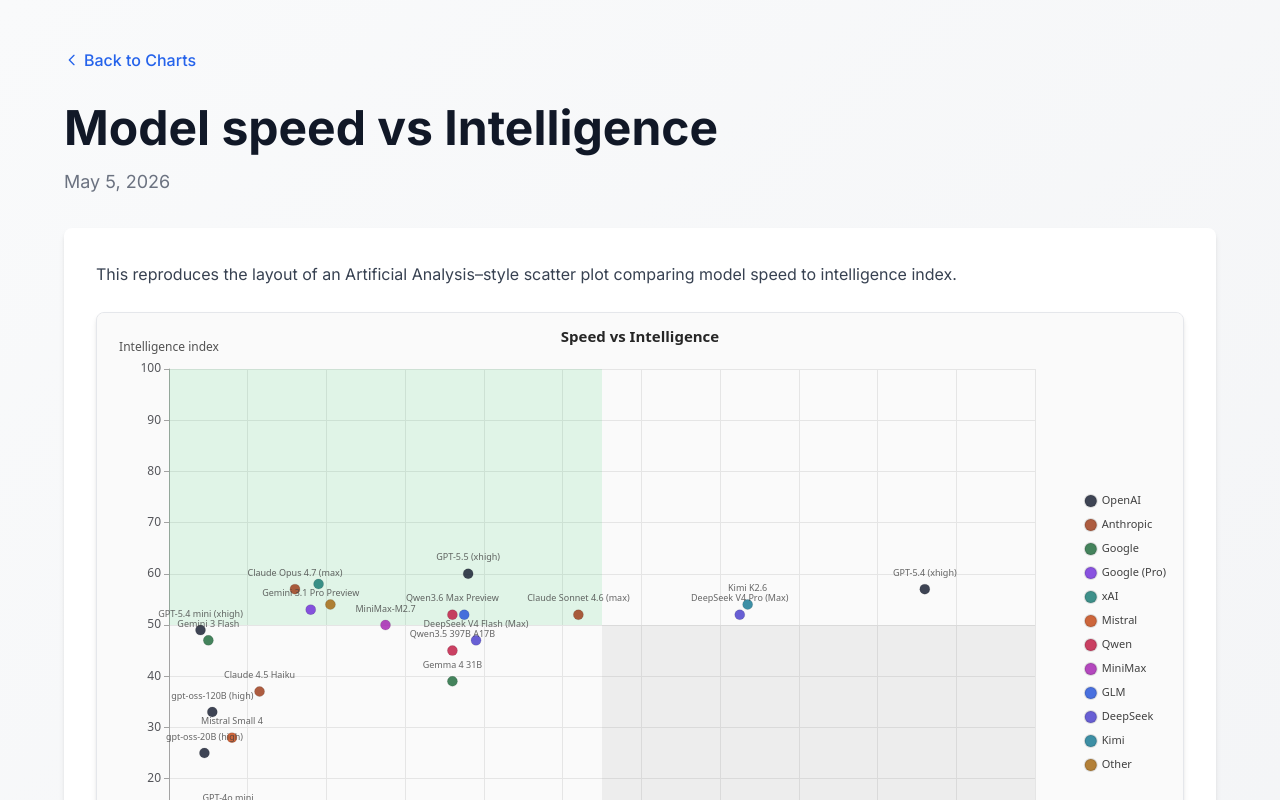
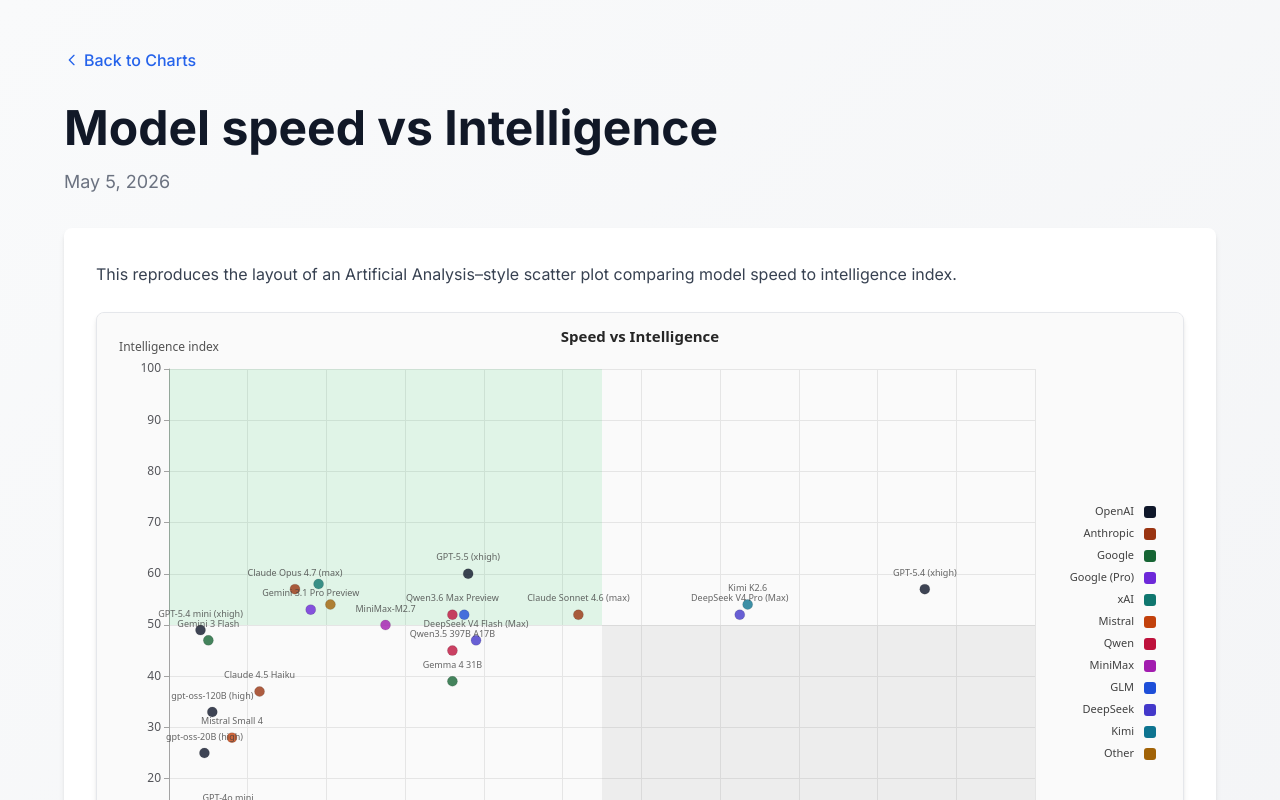
Before and after one commit to kylekarpack/chart-challenge, a Next.js app: page /model-analysis in a window 1280 px wide. Shown: the top 800 px of the page. Built offline with nearby package versions, Linux system fonts and the light colour scheme.

Commit message:
fix: more layout

```diff
--- a/pages/model-analysis/index.tsx
+++ b/pages/model-analysis/index.tsx
@@ -216,6 +216,14 @@
   other: "Other",
 };
 
+/** Shorten on-chart labels so bounding boxes match ink (helps hideOverlap). Full name stays in tooltip. */
+function ellipsizeLabel(text: string, maxChars: number): string {
+  if (text.length <= maxChars) {
+    return text;
+  }
+  return `${text.slice(0, Math.max(0, maxChars - 1))}…`;
+}
+
 const EChart = ({
   option,
   chartSettings,
@@ -248,7 +256,7 @@
   return <div ref={chartRef} style={style} {...props} />;
 };
 
-const scatterSeriesBase = {
+const scatterSeriesCommon = {
   type: "scatter" as const,
   symbolSize: 10,
   emphasis: {
@@ -257,18 +265,28 @@
   },
   label: {
     show: true,
-    formatter: "{b}",
+    formatter(params: { name?: string }) {
+      return ellipsizeLabel(params.name ?? "", 26);
+    },
     position: "top" as const,
     distance: 6,
     fontSize: 9,
     color: "#404040",
-    width: 200,
-    overflow: "break" as const,
+    /**
+     * Moderate width keeps wrapped/truncated bounds closer to actual ink than a very wide box
+     * (huge boxes break overlap detection — labels look stacked but rects do not intersect).
+     */
+    width: 128,
+    overflow: "truncate" as const,
   },
   labelLayout: {
+    moveOverlap: "shiftY",
     hideOverlap: true,
   },
 };
+
+/** Internal series name — not listed in `legend.data`, so zones are not toggled with providers. */
+const MATRIX_ZONE_SERIES_NAME = "_matrixZones";
 
 const markAreaZones = {
   silent: true,
@@ -292,29 +310,49 @@
   ],
 };
 
+/** Renders quadrant shading behind scatter points; excluded from legend so it stays when toggling families. */
+const matrixZoneSeries = {
+  type: "scatter" as const,
+  name: MATRIX_ZONE_SERIES_NAME,
+  data: [],
+  silent: true,
+  markArea: markAreaZones,
+  zlevel: 0,
+};
+
 function buildOption(): EChartsOption {
   const familiesPresent = new Set(modelPoints.map((d) => d.family));
   const orderedFamilies = PROVIDER_LEGEND_ORDER.filter((f) =>
     familiesPresent.has(f),
   );
 
-  const scatterSeries = orderedFamilies.map((family, index) => ({
-    ...scatterSeriesBase,
-    name: PROVIDER_LABEL[family],
-    data: modelPoints
-      .filter((d) => d.family === family)
-      .map((d) => ({
-        name: d.name,
-        value: [d.seconds500, d.intelligenceIndex] as [number, number],
-      })),
+  const familyToIndex = Object.fromEntries(
+    orderedFamilies.map((f, i) => [f, i]),
+  ) as Record<ModelPoint["family"], number>;
+
+  /**
+   * Single scatter series so Apache ECharts LabelLayout runs one global overlap pass.
+   * (Multiple series each contribute labels, but overlap resolution is easier to reason about
+   * with one series — and `visualMap` below restores per-provider colors + legend.)
+   */
+  const scatterSeries = {
+    ...scatterSeriesCommon,
+    name: "Models",
+    encode: { x: 0, y: 1 },
+    data: modelPoints.map((d) => ({
+      name: d.name,
+      value: [d.seconds500, d.intelligenceIndex, familyToIndex[d.family]] as [
+        number,
+        number,
+        number,
+      ],
+    })),
     itemStyle: {
-      color: FAMILY_COLOR[family],
       borderColor: "rgba(0,0,0,0.15)",
       borderWidth: 1,
     },
-    markArea: index === 0 ? markAreaZones : undefined,
     zlevel: 1,
-  }));
+  };
 
   return {
     backgroundColor: "#fafafa",
@@ -329,14 +367,36 @@
       top: 12,
       textStyle: { fontSize: 15, fontWeight: 600, color: "#262626" },
     },
-    legend: {
+    legend: { show: false },
+    visualMap: {
+      type: "piecewise",
+      dimension: 2,
+      seriesIndex: 1,
       orient: "vertical",
+      /**
+       * Vertical piecewise maps reverse list order by default (`normalizeReverse`), which
+       * inverts `PROVIDER_LEGEND_ORDER`. `inverse: true` skips that reverse so items stay
+       * in deterministic provider order (same as `orderedFamilies` / piece indices 0..n).
+       */
+      inverse: true,
       right: 12,
       top: "middle",
       itemGap: 10,
       itemWidth: 12,
       itemHeight: 12,
       textStyle: { fontSize: 11, color: "#404040" },
+      /** Turned-off categories must disappear from the plot (defaults keep faint/grey markers). */
+      outOfRange: {
+        color: "rgba(0,0,0,0)",
+        opacity: 0,
+        symbolSize: 0,
+      },
+      pieces: orderedFamilies.map((f, i) => ({
+        min: i,
+        max: i,
+        label: PROVIDER_LABEL[f],
+        color: FAMILY_COLOR[f],
+      })),
     },
     grid: { left: 72, right: 148, top: 56, bottom: 72, containLabel: false },
     tooltip: {
@@ -348,14 +408,17 @@
         const p = params as {
           name?: string;
           value?: number[];
-          seriesName?: string;
         };
-        const [sec, intel] = p.value ?? [];
+        const [sec, intel, famIdx] = p.value ?? [];
         if (sec === undefined || intel === undefined) return "";
+        const fam =
+          famIdx !== undefined && orderedFamilies[famIdx] !== undefined
+            ? orderedFamilies[famIdx]
+            : undefined;
         const provider =
-          p.seriesName === undefined
+          fam === undefined
             ? ""
-            : `<div style="opacity:0.85;font-size:12px;margin-bottom:4px">${p.seriesName}</div>`;
+            : `<div style="opacity:0.85;font-size:12px;margin-bottom:4px">${PROVIDER_LABEL[fam]}</div>`;
         return `<div style="font-weight:600;margin-bottom:6px">${p.name}</div>${provider}
           <div style="opacity:0.92">500-token latency: <b>${sec}s</b></div>
           <div style="opacity:0.92">Intelligence index: <b>${intel}</b></div>`;
@@ -383,8 +446,8 @@
       splitLine: { lineStyle: { color: "#e5e5e5" } },
       axisLine: { lineStyle: { color: "#a3a3a3" } },
     },
-    series: scatterSeries as EChartsOption["series"],
-  } satisfies EChartsOption;
+    series: [matrixZoneSeries, scatterSeries] as EChartsOption["series"],
+  };
 }
 
 export default function Page() {
@@ -409,13 +472,16 @@
         </h3>
         <ul className="list-disc ml-8 mb-2 space-y-1 text-gray-700">
           <li className="pl-2">
-            We all love Claude, and for good reason. It is not as fast as some competitors, but it is very capable.
+            We all love Claude, and for good reason. It is not as fast as some
+            competitors, but it is very capable.
           </li>
           <li className="pl-2">
-            As expected, there are no clear winners here. The right choice is going to depend on use case.
+            As expected, there are no clear winners here. The right choice is
+            going to depend on use case.
           </li>
+          <li className="pl-2">Matrices are neat charts.</li>
           <li className="pl-2">
-            Matrices are neat charts.
+            Label collisions are the problem that never goes away.
           </li>
         </ul>
       </>
```
